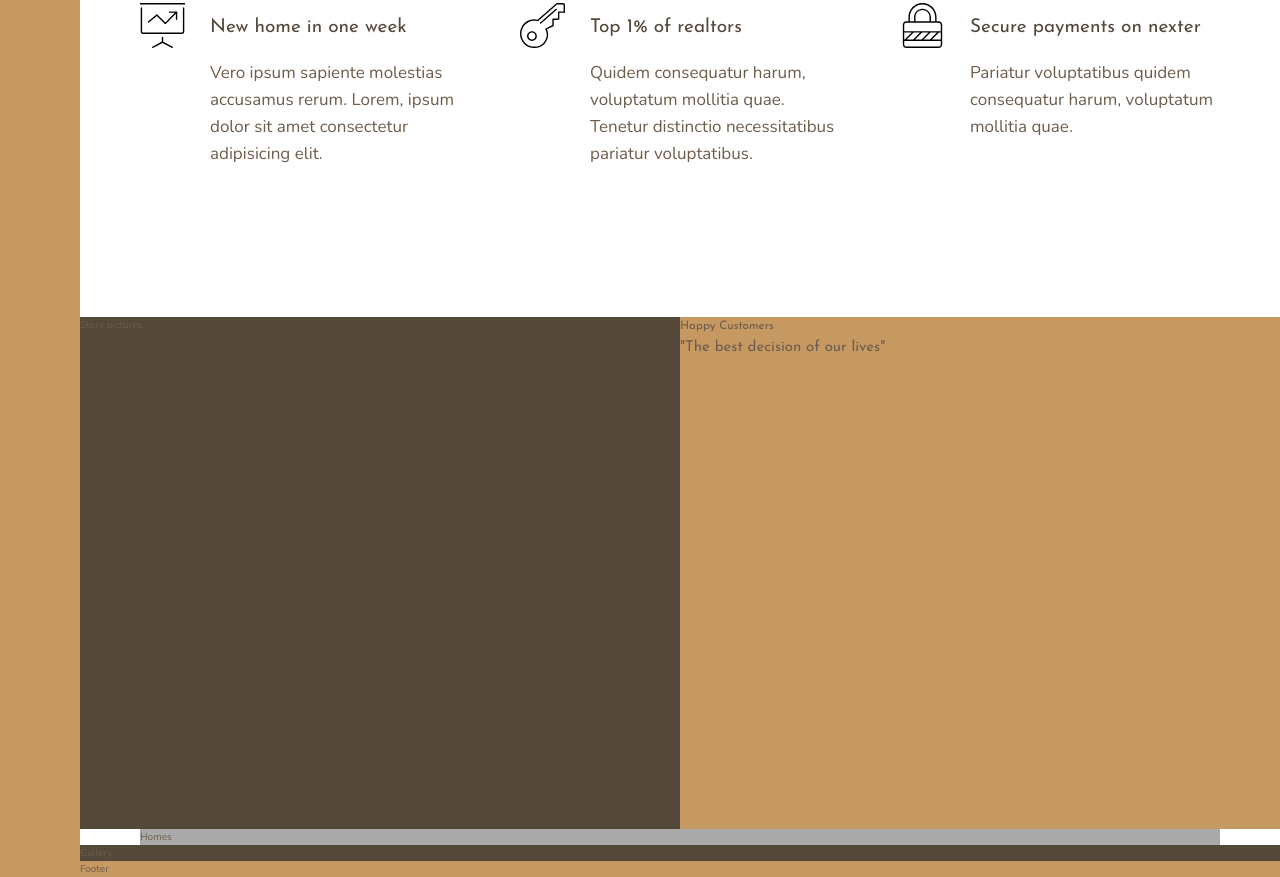
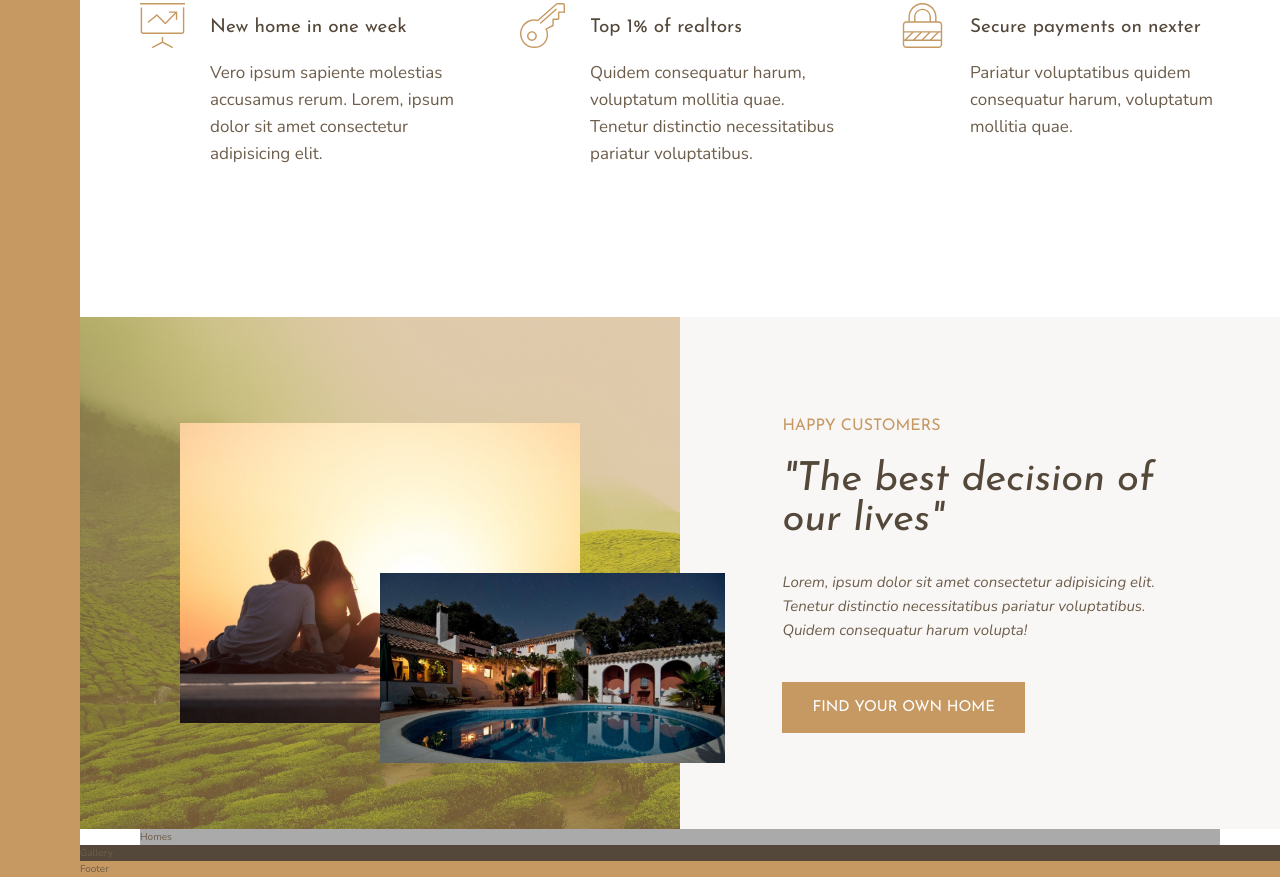
Before and after one commit to fisayowatti/Nexter, a website: page index.html in a window 1280 px wide. Shown: the part 991-1868 px from the top of the page. Drawn offline with nearby package versions, Linux system fonts and the light colour scheme.

Commit message:
Finishing up the story section

```diff
--- a/index.html
+++ b/index.html
@@ -1,5 +1,6 @@
 <!DOCTYPE html>
 <html lang="en">
+
 <head>
     <meta charset="UTF-8">
     <meta name="viewport" content="width=device-width, initial-scale=1.0">
@@ -11,6 +12,7 @@
 
     <title>nexter &mdash; your home, your freedom</title>
 </head>
+
 <body class="container">
     <div class="sidebar">
         Sidebar
@@ -31,7 +33,8 @@
             </svg>
             <h4 class="heading-4 heading-4--dark">World's best luxury homes</h4>
             <p class="feature__text">
-                    Lorem, ipsum dolor sit amet consectetur adipisicing elit. Tenetur distinctio necessitatibus pariatur voluptatibus.
+                Lorem, ipsum dolor sit amet consectetur adipisicing elit. Tenetur distinctio necessitatibus pariatur
+                voluptatibus.
             </p>
         </div>
 
@@ -71,7 +74,8 @@
             </svg>
             <h4 class="heading-4 heading-4--dark">Top 1% of realtors</h4>
             <p class="feature__text">
-                    Quidem consequatur harum, voluptatum mollitia quae. Tenetur distinctio necessitatibus pariatur voluptatibus.
+                Quidem consequatur harum, voluptatum mollitia quae. Tenetur distinctio necessitatibus pariatur
+                voluptatibus.
             </p>
         </div>
 
@@ -87,16 +91,22 @@
     </section>
 
     <div class="story__pictures">
-            Story pictures
+        <img src="img/story-1.jpeg" alt="A couple" class="story__image--1">
+        <img src="img/story-2.jpeg" alt="A new house" class="story__image--2">
     </div>
 
     <div class="story__content">
-            <h3 class="heading-3">
+        <h3 class="heading-3 mb-sm">
             Happy Customers
         </h3>
-            <h2 class="heading-2">
+        <h2 class="heading-2 heading-2--dark mb-md">
             &quot;The best decision of our lives&quot;
         </h2>
+        <p class="story__text">
+            Lorem, ipsum dolor sit amet consectetur adipisicing elit. Tenetur distinctio
+            necessitatibus pariatur voluptatibus. Quidem consequatur harum volupta!
+        </p>
+        <button class="btn">Find your own home</button>
     </div>
 
     <section class="homes">
@@ -111,4 +121,5 @@
         Footer
     </footer>
 </body>
+
 </html>
--- a/sass/_base.scss
+++ b/sass/_base.scss
@@ -36,6 +36,6 @@ body {
 
 .container {
     display: grid;
-    grid-template-rows: 80vh min-content 40vw repeat(3, min-content);
+    grid-template-rows: 80vh min-content minmax(min-content, 40vw) repeat(3, min-content);
     grid-template-columns: [sidebar-start] 8rem [sidebar-end full-start] minmax(6rem, 1fr) [center-start] repeat(8, [col-start] minmax(min-content, 14rem) [col-end]) [center-end] minmax(6rem, 1fr) [full-end];
 }
--- a/sass/_features.scss
+++ b/sass/_features.scss
@@ -19,6 +19,7 @@
     grid-column-gap: 2.5rem;
 
     &__icon {
+        fill: $color-primary;
         width: 4.5rem;
         height: 4.5rem;
         grid-row: 1 / span 2;
--- a/sass/_story.scss
+++ b/sass/_story.scss
@@ -1,11 +1,50 @@
 .story {
     &__pictures {
         background-color: $color-grey-dark-1;
+        background-image: linear-gradient(rgba($color-primary, .5), rgba($color-primary, .5)), url('../img/back.jpg');
+        background-position: center;
+        background-size: cover;
         grid-column: full-start / col-end 4;
+
+        display: grid;
+        grid-template-rows: repeat(6, 1fr);
+        grid-template-columns: repeat(6, 1fr);
+        align-items: center;
+    }
+
+    &__image--1 {
+        width: 100%;
+        grid-column: 2 / span 4;
+        grid-row: 2 / span 4;
+    }
+
+    &__image--2 {
+        width: 115%;
+        grid-column: 4 / -1;
+        grid-row: 4 / -1;
+        align-self: start;
+        z-index: 1;
     }
 
     &__content {
-        background-color: $color-primary;
+        background-color: $color-grey-light-1;
         grid-column: col-start 5 / full-end;
+
+        padding: 6rem 8vw;
+
+        // display: flex;
+        // flex-direction: column;
+        // justify-content: center;
+        // align-items: flex-start;
+
+        display: grid;
+        align-content: center;
+        justify-items: start;
+    }
+
+    &__text {
+        font-size: 1.5rem;
+        font-style: italic;
+        margin-bottom: 4rem;
     }
 }
--- a/sass/_typography.scss
+++ b/sass/_typography.scss
@@ -9,10 +9,24 @@
 
 .heading-2 {
     @extend %heading;
+    font-size: 4rem;
+    font-style: italic;
+    line-height: 1;
+
+    &--light {
+        color: $color-grey-light-1;
+    }
+
+    &--dark {
+        color: $color-grey-dark-1;
+    }
 }
 
 .heading-3 {
     @extend %heading;
+    font-size: 1.6rem;
+    color: $color-primary;
+    text-transform: uppercase;
 }
 
 .heading-4 {
@@ -27,3 +41,33 @@
         color: $color-grey-dark-1;
     }
 }
+
+.btn {
+    background-color: $color-primary;
+    color: #fff;
+    border: none;
+    border-radius: 0;
+    font-family: $font-display;
+    font-size: 1.5rem;
+    text-transform: uppercase;
+    padding: 1.8rem 3rem;
+    cursor: pointer;
+    transition: all .2s;
+
+    &:hover {
+        background-color: $color-primary-dark;
+    }
+}
+
+.mb-sm {
+    margin-bottom: 2rem;
+}
+.mb-md {
+    margin-bottom: 3rem;
+}
+.mb-lg {
+    margin-bottom: 4rem;
+}
+.mb-hg {
+    margin-bottom: 8rem;
+}
```
Also changed, not shown: css/style.css. Lines whose indentation alone changed are shown as unchanged.
